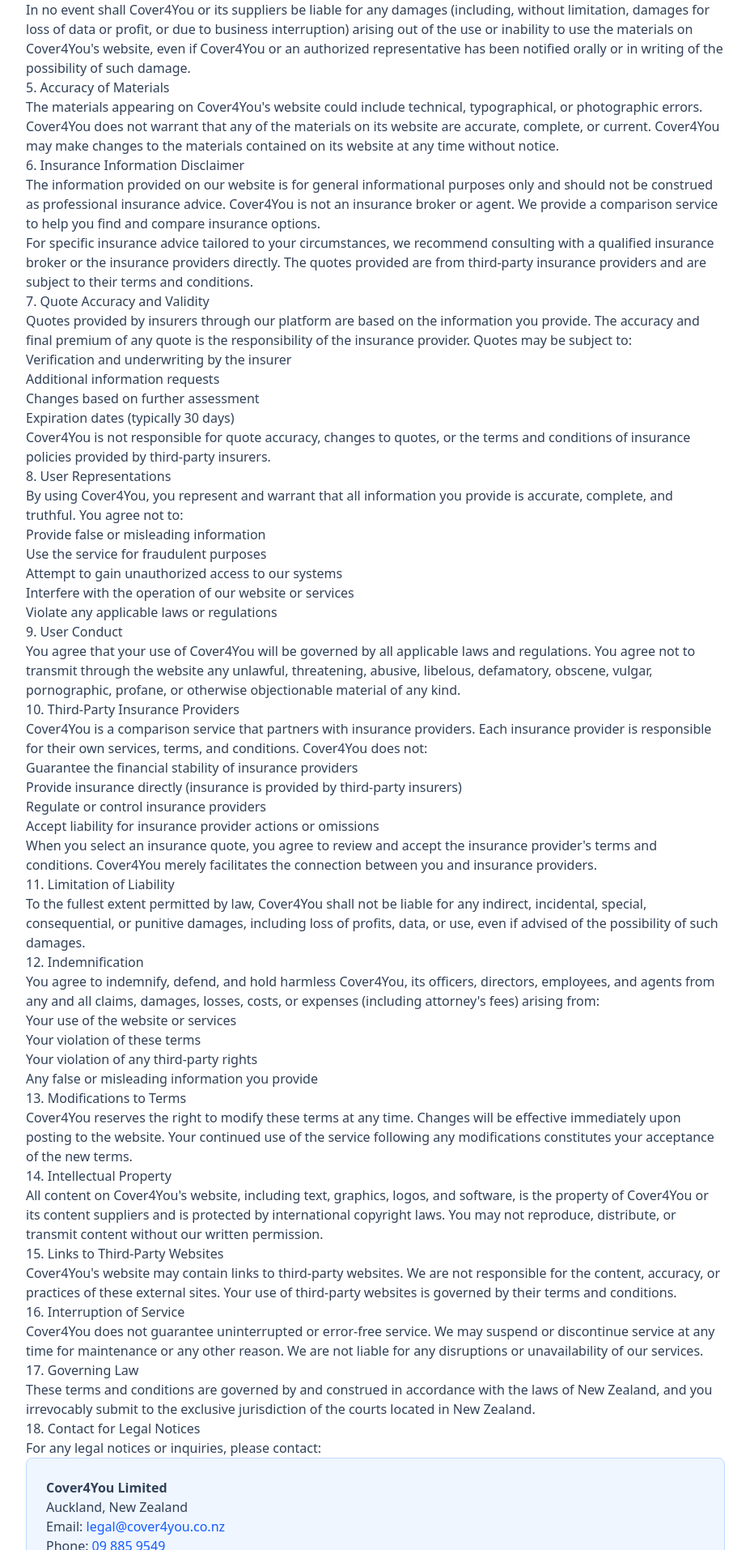
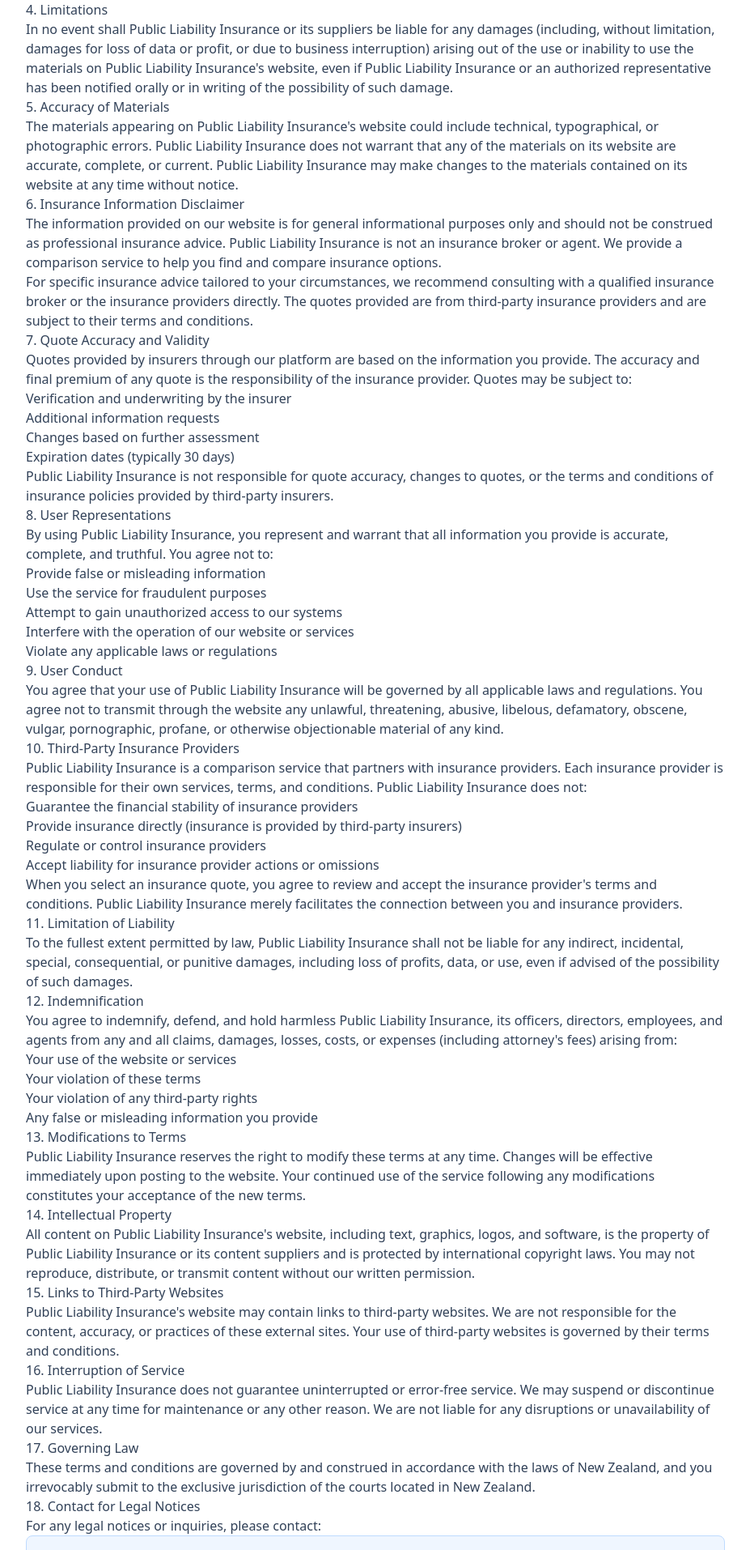
Before and after one commit to darinbutler/publicliabilityinsurance.co.nz, a Next.js app: page /terms in a window 1280 px wide. Shown: the part 886-2800 px from the top of the page at 81% size, without its empty margins (176-1103 px from the left). Built offline with nearby package versions, Linux system fonts and the light colour scheme.

Commit message:
Replace all Cover4You references with Public Liability Insurance
Rebrand across entire site: about page, footer, blog authors, contact,
privacy policy, terms, comparison page, coverage page, and blog
templates. Footer 'Powered by' now shows PublicLiabilityInsurance.co.nz.

```diff
--- a/src/app/blog/[slug]/page.tsx
+++ b/src/app/blog/[slug]/page.tsx
@@ -28,7 +28,7 @@
   }
 
   return {
-    title: `${post.title} | Cover4You Blog`,
+    title: `${post.title} | Public Liability Insurance Blog`,
     description: post.excerpt,
     openGraph: {
       title: post.title,
@@ -112,7 +112,7 @@
               <div className="bg-slate-50 rounded-lg p-6">
                 <h3 className="font-bold text-slate-900 mb-2">About the Author</h3>
                 <p className="text-slate-700">
-                  {post.author} is part of the Cover4You team, committed to making public liability insurance transparent and accessible for all NZ businesses.
+                  {post.author} is part of the Public Liability Insurance team, committed to making public liability insurance transparent and accessible for all NZ businesses.
                 </p>
               </div>
             </div>
@@ -192,7 +192,7 @@
                 </li>
                 <li>
                   <Link href="/about" className="text-blue-600 hover:text-blue-700 font-semibold">
-                    → About Cover4You
+                    → About Public Liability Insurance
                   </Link>
                 </li>
                 <li>
@@ -233,7 +233,7 @@
               },
               publisher: {
                 '@type': 'Organization',
-                name: 'Cover4You',
+                name: 'Public Liability Insurance',
                 logo: {
                   '@type': 'ImageObject',
                   url: '/logo.png',
--- a/src/app/blog/page.tsx
+++ b/src/app/blog/page.tsx
@@ -3,7 +3,7 @@
 import { blogPosts } from '@/data/blog-posts';
 
 export const metadata: Metadata = {
-  title: 'Public Liability Insurance Blog | NZ Insurance Articles | Cover4You',
+  title: 'Public Liability Insurance Blog | NZ Insurance Articles | Public Liability Insurance',
   description: 'Expert articles and guides on public liability insurance in New Zealand. Learn about coverage, claims, industry-specific requirements, and more.',
   openGraph: {
     title: 'Public Liability Insurance Blog',
--- a/src/app/compare/page.tsx
+++ b/src/app/compare/page.tsx
@@ -4,7 +4,7 @@
 import { insurers, coverageFeatures, industryPremiums } from '@/data/insurers';
 
 export const metadata: Metadata = {
-  title: 'Compare NZ Insurance Providers | Public Liability Insurance | Cover4You',
+  title: 'Compare NZ Insurance Providers | Public Liability Insurance | Public Liability Insurance',
   description: 'Compare public liability insurance providers in New Zealand. See coverage features, premium ranges by industry, and choose the best insurer for your business.',
   openGraph: {
     title: 'Compare NZ Insurance Providers',
--- a/src/app/contact/page.tsx
+++ b/src/app/contact/page.tsx
@@ -3,10 +3,10 @@
 import { faqs } from '@/data/faqs';
 
 export const metadata: Metadata = {
-  title: 'Contact Cover4You | Get Public Liability Insurance Quote | NZ',
-  description: 'Get a free public liability insurance quote from Cover4You. Contact us or use our quote form to get personalized coverage options from NZ insurers.',
+  title: 'Contact Public Liability Insurance | Get Public Liability Insurance Quote | NZ',
+  description: 'Get a free public liability insurance quote from Public Liability Insurance. Contact us or use our quote form to get personalized coverage options from NZ insurers.',
   openGraph: {
-    title: 'Contact Cover4You',
+    title: 'Contact Public Liability Insurance',
     description: 'Get your free public liability insurance quote today.',
     type: 'website',
   },
--- a/src/app/privacy/page.tsx
+++ b/src/app/privacy/page.tsx
@@ -1,8 +1,8 @@
 import type { Metadata } from 'next';
 
 export const metadata: Metadata = {
-  title: 'Privacy Policy | Cover4You',
-  description: 'Cover4You privacy policy explaining how we collect, use, and protect your personal information.',
+  title: 'Privacy Policy | Public Liability Insurance',
+  description: 'Public Liability Insurance privacy policy explaining how we collect, use, and protect your personal information.',
   robots: 'noindex, follow',
 };
 
@@ -16,7 +16,7 @@
             Privacy Policy
           </h1>
           <p className="text-xl text-blue-100">
-            How Cover4You protects your personal information
+            How Public Liability Insurance protects your personal information
           </p>
         </div>
       </section>
@@ -31,7 +31,7 @@
 
           <h2>1. Introduction</h2>
           <p>
-            Cover4You Limited ("we," "us," "our," or "Company") is committed to protecting your privacy. This Privacy Policy explains how we collect, use, disclose, and safeguard your information when you visit our website, contact us, or use our services.
+            Public Liability Insurance Limited ("we," "us," "our," or "Company") is committed to protecting your privacy. This Privacy Policy explains how we collect, use, disclose, and safeguard your information when you visit our website, contact us, or use our services.
           </p>
           <p>
             Please read this Privacy Policy carefully. If you do not agree with our policies and practices, please do not use our services.
@@ -95,7 +95,7 @@
 
           <h3>4.4 Business Transfers</h3>
           <p>
-            If Cover4You is involved in a merger, acquisition, or sale of assets, your information may be transferred as part of that transaction. We will provide notice before your information becomes subject to a different privacy policy.
+            If Public Liability Insurance is involved in a merger, acquisition, or sale of assets, your information may be transferred as part of that transaction. We will provide notice before your information becomes subject to a different privacy policy.
           </p>
 
           <h2>5. Data Retention</h2>
@@ -144,7 +144,7 @@
 
           <h2>10. Children's Privacy</h2>
           <p>
-            Cover4You does not knowingly collect personal information from children under 13 years of age. If we become aware that we have collected information from a child under 13, we will delete such information and terminate the child's account.
+            Public Liability Insurance does not knowingly collect personal information from children under 13 years of age. If we become aware that we have collected information from a child under 13, we will delete such information and terminate the child's account.
           </p>
 
           <h2>11. International Data Transfers</h2>
@@ -164,7 +164,7 @@
 
           <div className="bg-blue-50 border border-blue-200 rounded-lg p-6">
             <p>
-              <strong>Cover4You Limited</strong><br />
+              <strong>Public Liability Insurance Limited</strong><br />
               Auckland, New Zealand<br />
               Email: <a href="mailto:privacy@cover4you.co.nz" className="text-blue-600 hover:text-blue-700">privacy@cover4you.co.nz</a><br />
               Phone: <a href="tel:098859549" className="text-blue-600 hover:text-blue-700">09 885 9549</a>
--- a/src/app/terms/page.tsx
+++ b/src/app/terms/page.tsx
@@ -1,8 +1,8 @@
 import type { Metadata } from 'next';
 
 export const metadata: Metadata = {
-  title: 'Terms and Conditions | Cover4You',
-  description: 'Cover4You terms and conditions for using our public liability insurance comparison service.',
+  title: 'Terms and Conditions | Public Liability Insurance',
+  description: 'Public Liability Insurance terms and conditions for using our public liability insurance comparison service.',
   robots: 'noindex, follow',
 };
 
@@ -16,7 +16,7 @@
             Terms and Conditions
           </h1>
           <p className="text-xl text-blue-100">
-            Please read these terms carefully before using Cover4You services
+            Please read these terms carefully before using Public Liability Insurance services
           </p>
         </div>
       </section>
@@ -31,12 +31,12 @@
 
           <h2>1. Acceptance of Terms</h2>
           <p>
-            By accessing and using the Cover4You website and services, you accept and agree to be bound by the terms and provision of this agreement. If you do not agree to abide by the above, please do not use this service.
+            By accessing and using the Public Liability Insurance website and services, you accept and agree to be bound by the terms and provision of this agreement. If you do not agree to abide by the above, please do not use this service.
           </p>
 
           <h2>2. Use License</h2>
           <p>
-            Permission is granted to temporarily download one copy of the materials (information or software) on Cover4You's website for personal, non-commercial transitory viewing only. This is the grant of a license, not a transfer of title, and under this license you may not:
+            Permission is granted to temporarily download one copy of the materials (information or software) on Public Liability Insurance's website for personal, non-commercial transitory viewing only. This is the grant of a license, not a transfer of title, and under this license you may not:
           </p>
           <ul>
             <li>Modify or copy the materials</li>
@@ -48,22 +48,22 @@
 
           <h2>3. Disclaimer</h2>
           <p>
-            The materials on Cover4You's website are provided on an 'as is' basis. Cover4You makes no warranties, expressed or implied, and hereby disclaims and negates all other warranties including, without limitation, implied warranties or conditions of merchantability, fitness for a particular purpose, or non-infringement of intellectual property or other violation of rights.
+            The materials on Public Liability Insurance's website are provided on an 'as is' basis. Public Liability Insurance makes no warranties, expressed or implied, and hereby disclaims and negates all other warranties including, without limitation, implied warranties or conditions of merchantability, fitness for a particular purpose, or non-infringement of intellectual property or other violation of rights.
           </p>
 
           <h2>4. Limitations</h2>
           <p>
-            In no event shall Cover4You or its suppliers be liable for any damages (including, without limitation, damages for loss of data or profit, or due to business interruption) arising out of the use or inability to use the materials on Cover4You's website, even if Cover4You or an authorized representative has been notified orally or in writing of the possibility of such damage.
+            In no event shall Public Liability Insurance or its suppliers be liable for any damages (including, without limitation, damages for loss of data or profit, or due to business interruption) arising out of the use or inability to use the materials on Public Liability Insurance's website, even if Public Liability Insurance or an authorized representative has been notified orally or in writing of the possibility of such damage.
           </p>
 
           <h2>5. Accuracy of Materials</h2>
           <p>
-            The materials appearing on Cover4You's website could include technical, typographical, or photographic errors. Cover4You does not warrant that any of the materials on its website are accurate, complete, or current. Cover4You may make changes to the materials contained on its website at any time without notice.
+            The materials appearing on Public Liability Insurance's website could include technical, typographical, or photographic errors. Public Liability Insurance does not warrant that any of the materials on its website are accurate, complete, or current. Public Liability Insurance may make changes to the materials contained on its website at any time without notice.
           </p>
 
           <h2>6. Insurance Information Disclaimer</h2>
           <p>
-            The information provided on our website is for general informational purposes only and should not be construed as professional insurance advice. Cover4You is not an insurance broker or agent. We provide a comparison service to help you find and compare insurance options.
+            The information provided on our website is for general informational purposes only and should not be construed as professional insurance advice. Public Liability Insurance is not an insurance broker or agent. We provide a comparison service to help you find and compare insurance options.
           </p>
           <p>
             For specific insurance advice tailored to your circumstances, we recommend consulting with a qualified insurance broker or the insurance providers directly. The quotes provided are from third-party insurance providers and are subject to their terms and conditions.
@@ -80,12 +80,12 @@
             <li>Expiration dates (typically 30 days)</li>
           </ul>
           <p>
-            Cover4You is not responsible for quote accuracy, changes to quotes, or the terms and conditions of insurance policies provided by third-party insurers.
+            Public Liability Insurance is not responsible for quote accuracy, changes to quotes, or the terms and conditions of insurance policies provided by third-party insurers.
           </p>
 
           <h2>8. User Representations</h2>
           <p>
-            By using Cover4You, you represent and warrant that all information you provide is accurate, complete, and truthful. You agree not to:
+            By using Public Liability Insurance, you represent and warrant that all information you provide is accurate, complete, and truthful. You agree not to:
           </p>
           <ul>
             <li>Provide false or misleading information</li>
@@ -97,12 +97,12 @@
 
           <h2>9. User Conduct</h2>
           <p>
-            You agree that your use of Cover4You will be governed by all applicable laws and regulations. You agree not to transmit through the website any unlawful, threatening, abusive, libelous, defamatory, obscene, vulgar, pornographic, profane, or otherwise objectionable material of any kind.
+            You agree that your use of Public Liability Insurance will be governed by all applicable laws and regulations. You agree not to transmit through the website any unlawful, threatening, abusive, libelous, defamatory, obscene, vulgar, pornographic, profane, or otherwise objectionable material of any kind.
           </p>
 
           <h2>10. Third-Party Insurance Providers</h2>
           <p>
-            Cover4You is a comparison service that partners with insurance providers. Each insurance provider is responsible for their own services, terms, and conditions. Cover4You does not:
+            Public Liability Insurance is a comparison service that partners with insurance providers. Each insurance provider is responsible for their own services, terms, and conditions. Public Liability Insurance does not:
           </p>
           <ul>
             <li>Guarantee the financial stability of insurance providers</li>
@@ -111,17 +111,17 @@
             <li>Accept liability for insurance provider actions or omissions</li>
           </ul>
           <p>
-            When you select an insurance quote, you agree to review and accept the insurance provider's terms and conditions. Cover4You merely facilitates the connection between you and insurance providers.
+            When you select an insurance quote, you agree to review and accept the insurance provider's terms and conditions. Public Liability Insurance merely facilitates the connection between you and insurance providers.
           </p>
 
           <h2>11. Limitation of Liability</h2>
           <p>
-            To the fullest extent permitted by law, Cover4You shall not be liable for any indirect, incidental, special, consequential, or punitive damages, including loss of profits, data, or use, even if advised of the possibility of such damages.
+            To the fullest extent permitted by law, Public Liability Insurance shall not be liable for any indirect, incidental, special, consequential, or punitive damages, including loss of profits, data, or use, even if advised of the possibility of such damages.
           </p>
 
           <h2>12. Indemnification</h2>
           <p>
-            You agree to indemnify, defend, and hold harmless Cover4You, its officers, directors, employees, and agents from any and all claims, damages, losses, costs, or expenses (including attorney's fees) arising from:
+            You agree to indemnify, defend, and hold harmless Public Liability Insurance, its officers, directors, employees, and agents from any and all claims, damages, losses, costs, or expenses (including attorney's fees) arising from:
           </p>
           <ul>
             <li>Your use of the website or services</li>
@@ -132,22 +132,22 @@
 
           <h2>13. Modifications to Terms</h2>
           <p>
-            Cover4You reserves the right to modify these terms at any time. Changes will be effective immediately upon posting to the website. Your continued use of the service following any modifications constitutes your acceptance of the new terms.
+            Public Liability Insurance reserves the right to modify these terms at any time. Changes will be effective immediately upon posting to the website. Your continued use of the service following any modifications constitutes your acceptance of the new terms.
           </p>
 
           <h2>14. Intellectual Property</h2>
           <p>
-            All content on Cover4You's website, including text, graphics, logos, and software, is the property of Cover4You or its content suppliers and is protected by international copyright laws. You may not reproduce, distribute, or transmit content without our written permission.
+            All content on Public Liability Insurance's website, including text, graphics, logos, and software, is the property of Public Liability Insurance or its content suppliers and is protected by international copyright laws. You may not reproduce, distribute, or transmit content without our written permission.
           </p>
 
           <h2>15. Links to Third-Party Websites</h2>
           <p>
-            Cover4You's website may contain links to third-party websites. We are not responsible for the content, accuracy, or practices of these external sites. Your use of third-party websites is governed by their terms and conditions.
+            Public Liability Insurance's website may contain links to third-party websites. We are not responsible for the content, accuracy, or practices of these external sites. Your use of third-party websites is governed by their terms and conditions.
           </p>
 
           <h2>16. Interruption of Service</h2>
           <p>
-            Cover4You does not guarantee uninterrupted or error-free service. We may suspend or discontinue service at any time for maintenance or any other reason. We are not liable for any disruptions or unavailability of our services.
+            Public Liability Insurance does not guarantee uninterrupted or error-free service. We may suspend or discontinue service at any time for maintenance or any other reason. We are not liable for any disruptions or unavailability of our services.
           </p>
 
           <h2>17. Governing Law</h2>
@@ -162,7 +162,7 @@
 
           <div className="bg-blue-50 border border-blue-200 rounded-lg p-6">
             <p>
-              <strong>Cover4You Limited</strong><br />
+              <strong>Public Liability Insurance Limited</strong><br />
               Auckland, New Zealand<br />
               Email: <a href="mailto:legal@cover4you.co.nz" className="text-blue-600 hover:text-blue-700">legal@cover4you.co.nz</a><br />
               Phone: <a href="tel:098859549" className="text-blue-600 hover:text-blue-700">09 885 9549</a>
@@ -176,7 +176,7 @@
 
           <h2>20. Entire Agreement</h2>
           <p>
-            These terms and conditions, together with our Privacy Policy, constitute the entire agreement between you and Cover4You regarding the use of our services and supersede all prior negotiations, representations, or agreements.
+            These terms and conditions, together with our Privacy Policy, constitute the entire agreement between you and Public Liability Insurance regarding the use of our services and supersede all prior negotiations, representations, or agreements.
           </p>
 
           <div className="mt-8 p-4 bg-slate-100 rounded-lg">
--- a/src/app/thank-you/page.tsx
+++ b/src/app/thank-you/page.tsx
@@ -2,7 +2,7 @@
 import Link from 'next/link';
 
 export const metadata: Metadata = {
-  title: 'Quote Submitted | Thank You | Cover4You',
+  title: 'Quote Submitted | Thank You | Public Liability Insurance',
   description: 'Thank you for submitting your public liability insurance quote request. We\'ll be in touch soon with personalized options.',
   robots: 'noindex, follow', // Don't index thank you page
 };
--- a/src/components/Footer.tsx
+++ b/src/components/Footer.tsx
@@ -18,7 +18,7 @@
               Simplifying public liability insurance comparison for NZ businesses and professionals.
             </p>
             <p className="text-xs text-slate-500">
-              Powered by <span className="text-emerald-400 font-medium">Cover4You</span>
+              Powered by <span className="text-emerald-400 font-medium">PublicLiabilityInsurance.co.nz</span>
             </p>
           </div>
 
@@ -179,7 +179,7 @@
         {/* Bottom Bar */}
         <div className="border-t border-slate-800 pt-8">
           <div className="flex flex-col md:flex-row justify-between items-center gap-4 text-xs text-slate-500">
-            <p>&copy; {currentYear} Cover4You Ltd. All rights reserved.</p>
+            <p>&copy; {currentYear} Public Liability Insurance Ltd. All rights reserved.</p>
             <div className="flex gap-6">
               <Link href="/privacy" className="hover:text-emerald-400 transition-colors">
                 Privacy Policy
--- a/src/scripts/fetch-apify-data.ts
+++ b/src/scripts/fetch-apify-data.ts
@@ -75,7 +75,7 @@
  */
 async function main(): Promise<void> {
   console.log('====================================');
-  console.log('Cover4You Apify Data Fetch Script');
+  console.log('Public Liability Insurance Apify Data Fetch Script');
   console.log('====================================\n');
 
   ensureDirectory();
--- a/src/scripts/generate-images.ts
+++ b/src/scripts/generate-images.ts
@@ -105,7 +105,7 @@
  */
 async function main(): Promise<void> {
   console.log('====================================');
-  console.log('Cover4You Image Generation Script');
+  console.log('Public Liability Insurance Image Generation Script');
   console.log('====================================\n');
 
   // Cleanup old images
```
Also changed, not shown: src/app/about/page.tsx (+10 -10 lines), src/data/blog-posts.ts (+6 -6 lines).
